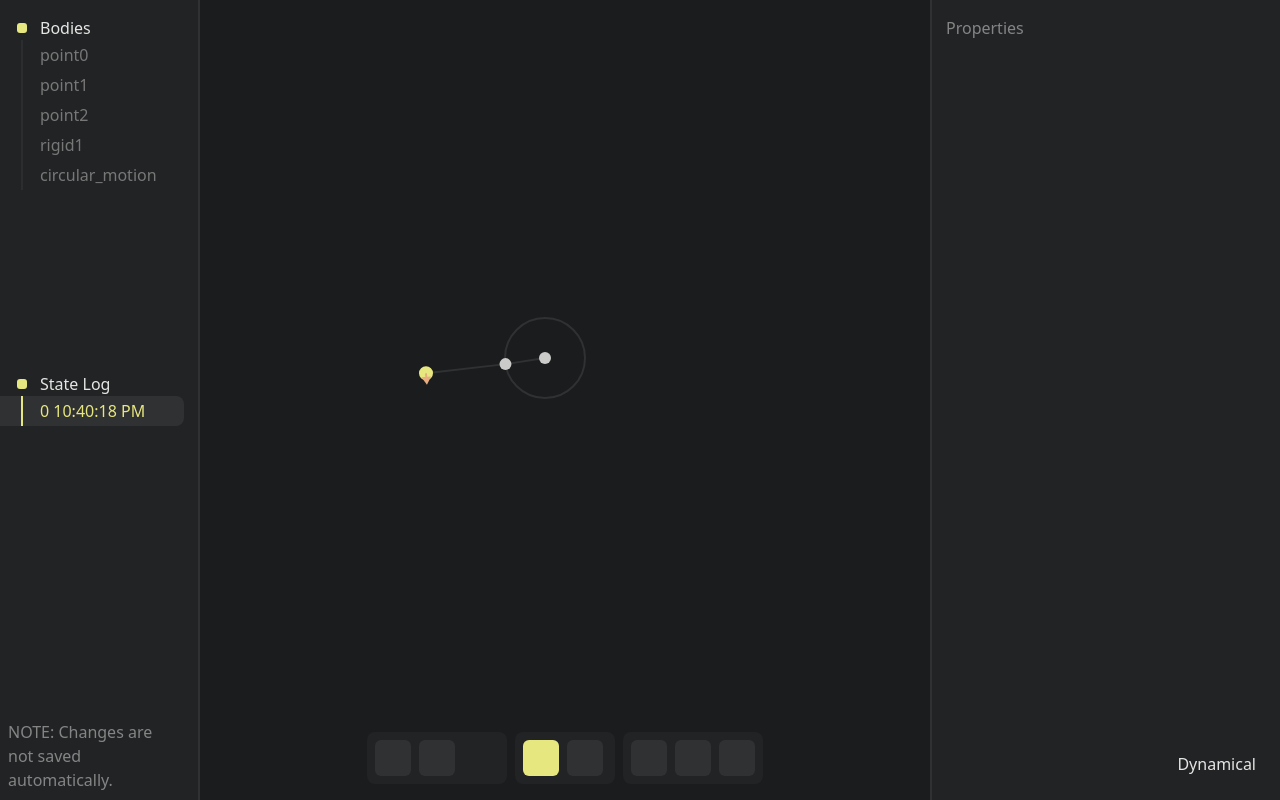
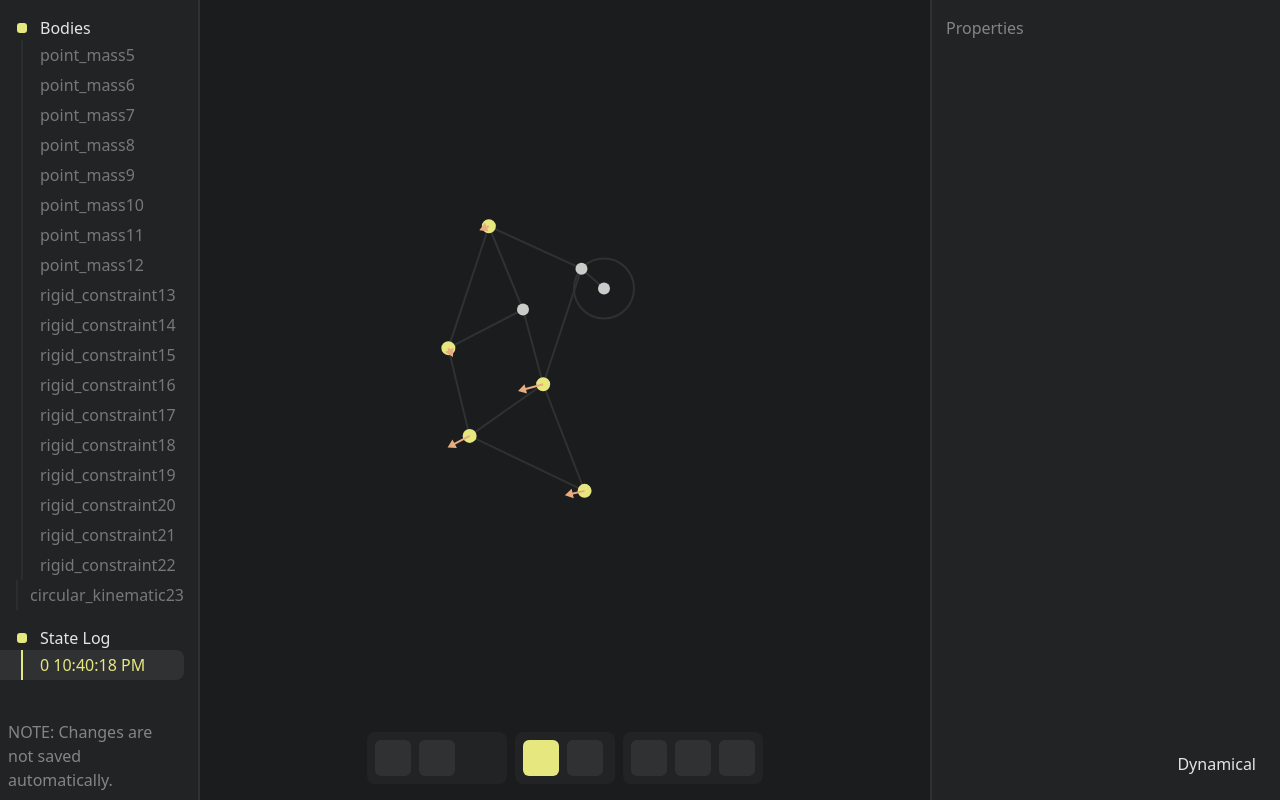
Before and after one commit to sokmontrey/dynamical-js, a Next.js app: page / in a window 1280 px wide. Built offline with nearby package versions, Linux system fonts and the light colour scheme.

Commit message:
properly reset mode + strandbeest demo

```diff
--- a/src/app/page.tsx
+++ b/src/app/page.tsx
@@ -7,7 +7,6 @@ import BodyManager from "@/manager/BodyManager";
 import InputManager from "@/manager/InputManager";
 import LoopManager from "@/manager/LoopManager";
 import ModeManager from "@/manager/ModeManager";
-import circular_kinematic_test_state from "@/states/circular-kinematic-test";
 import ResizableContainer from "@/components/common/ResizableContainer";
 import BodyTreePanel from "@/components/main-component/BodyTreePanel";
 import PropertyPanel from "@/components/main-component/PropertyPanel";
@@ -17,6 +16,7 @@ import StateLog from "@/components/main-component/StateLog";
 import StateTools from "@/components/main-component/StateTools";
 import ToolBar from "@/components/main-component/ToolBar";
 import { useState, useEffect, useMemo, useCallback, useRef } from "react";
+import strandbeest_state from "@/states/strandbeest";
 
 export default function Home() {
 	const {
@@ -34,7 +34,7 @@ export default function Home() {
 		saveState,
 		states,
 		addState,
-	} = usePhysicsSimulation(circular_kinematic_test_state);
+	} = usePhysicsSimulation(strandbeest_state);
 
 	const [current_state_index, setCurrentStateIndex] = useState<number>(states.length - 1);
 
@@ -56,7 +56,6 @@ export default function Home() {
 		BodyManager.init();
 		BodyManager.setOnTreeChange((body_ids) => {
 			setBodyIds(body_ids);
-			ModeManager.reset();
 		});
 		BodyManager.loadFromJSON(states[current_state_index].state);
 	}, [current_state_index, states, setBodyIds]);
--- a/src/components/main-component/PropertyPanel.tsx
+++ b/src/components/main-component/PropertyPanel.tsx
@@ -7,6 +7,8 @@ import { PropBinder } from "@/hooks/usePropBinder";
 import useCircularKinematic_PropBinders from "@/body/circular-kinematic/PanelProps";
 import usePointMass_PropBinders from "@/body/point-mass/PanelProps";
 import useRigidConstraint_PropBinders from "@/body/rigid-constraint/PanelProps";
+import LoopManager from "@/manager/LoopManager";
+import ModeManager from "@/manager/ModeManager";
 
 interface PropertyPanelProps {
     body: Body<any, any>;
@@ -40,6 +42,8 @@ export default function PropertyPanel({
                 <RedButton
                     onConfirmed={() => {
                         BodyManager.removeBody(body.getId()!);
+                        LoopManager.render();
+                        ModeManager.reset();
                     }}
                 >
                     <i className="fa-solid fa-trash-can"></i> Delete
--- /dev/null
+++ b/src/states/strandbeest.ts
@@ -0,0 +1,318 @@
+const strandbeest_state: any = {
+    "point_mass5": {
+        "id": "point_mass5",
+        "type": "point_mass",
+        "props": {
+        "position": {
+            "x": 39,
+            "y": -69.5
+        },
+        "previous_position": {
+            "x": 39,
+            "y": -69.5
+        },
+        "constant_acceleration": {
+            "x": 0,
+            "y": 9.8
+        },
+        "net_force": {
+            "x": 0,
+            "y": 0
+        },
+        "mass": 1,
+        "is_static": true
+        },
+    },
+    "point_mass6": {
+        "id": "point_mass6",
+        "type": "point_mass",
+        "props": {
+        "position": {
+            "x": 67.99115277716876,
+            "y": -61.74673225982361
+        },
+        "previous_position": {
+            "x": 67.99115277716876,
+            "y": -61.74673225982361
+        },
+        "constant_acceleration": {
+            "x": 0,
+            "y": 9.8
+        },
+        "net_force": {
+            "x": 0,
+            "y": 0
+        },
+        "mass": 1,
+        "is_static": true
+        },
+    },
+    "point_mass7": {
+        "id": "point_mass7",
+        "type": "point_mass",
+        "props": {
+        "position": {
+            "x": -42,
+            "y": -48.5
+        },
+        "previous_position": {
+            "x": -42,
+            "y": -48.5
+        },
+        "constant_acceleration": {
+            "x": 0,
+            "y": 9.8
+        },
+        "net_force": {
+            "x": 0,
+            "y": 0
+        },
+        "mass": 1,
+        "is_static": true
+        },
+    },
+    "point_mass8": {
+        "id": "point_mass8",
+        "type": "point_mass",
+        "props": {
+        "position": {
+            "x": -6.541318300264997,
+            "y": -131.2021585466365
+        },
+        "previous_position": {
+            "x": -6.540165416856075,
+            "y": -131.2016642365338
+        },
+        "constant_acceleration": {
+            "x": 0,
+            "y": 9.8
+        },
+        "net_force": {
+            "x": 0,
+            "y": 0
+        },
+        "mass": 1,
+        "is_static": false
+        },
+    },
+    "point_mass9": {
+        "id": "point_mass9",
+        "type": "point_mass",
+        "props": {
+        "position": {
+            "x": -17.51959316305893,
+            "y": 24.93960784544292
+        },
+        "previous_position": {
+            "x": -17.521919066779375,
+            "y": 24.940383122788806
+        },
+        "constant_acceleration": {
+            "x": 0,
+            "y": 9.8
+        },
+        "net_force": {
+            "x": 0,
+            "y": 0
+        },
+        "mass": 1,
+        "is_static": false
+        },
+    },
+    "point_mass10": {
+        "id": "point_mass10",
+        "type": "point_mass",
+        "props": {
+        "position": {
+            "x": -121.88980806372233,
+            "y": -74.63957551374656
+        },
+        "previous_position": {
+            "x": -121.88944366434504,
+            "y": -74.64068919326361
+        },
+        "constant_acceleration": {
+            "x": 0,
+            "y": 9.8
+        },
+        "net_force": {
+            "x": 0,
+            "y": 0
+        },
+        "mass": 1,
+        "is_static": false
+        },
+    },
+    "point_mass11": {
+        "id": "point_mass11",
+        "type": "point_mass",
+        "props": {
+        "position": {
+            "x": -106.74889816031124,
+            "y": 14.351932782353531
+        },
+        "previous_position": {
+            "x": -106.75086956454298,
+            "y": 14.351339094415335
+        },
+        "constant_acceleration": {
+            "x": 0,
+            "y": 9.8
+        },
+        "net_force": {
+            "x": 0,
+            "y": 0
+        },
+        "mass": 1,
+        "is_static": false
+        },
+    },
+    "point_mass12": {
+        "id": "point_mass12",
+        "type": "point_mass",
+        "props": {
+        "position": {
+            "x": -57.812891814634526,
+            "y": 131.98241433730846
+        },
+        "previous_position": {
+            "x": -57.81666222371971,
+            "y": 131.98251016259275
+        },
+        "constant_acceleration": {
+            "x": 0,
+            "y": 9.8
+        },
+        "net_force": {
+            "x": 0,
+            "y": 0
+        },
+        "mass": 1,
+        "is_static": false
+        },
+    },
+    "rigid_constraint13": {
+        "id": "rigid_constraint13",
+        "type": "rigid_constraint",
+        "props": {
+        "is_broken": false
+        },
+        "dependencies": {
+        "pointmass1": "point_mass12",
+        "pointmass2": "point_mass9"
+        }
+    },
+    "rigid_constraint14": {
+        "id": "rigid_constraint14",
+        "type": "rigid_constraint",
+        "props": {
+        "is_broken": false
+        },
+        "dependencies": {
+        "pointmass1": "point_mass9",
+        "pointmass2": "point_mass11"
+        }
+    },
+    "rigid_constraint15": {
+        "id": "rigid_constraint15",
+        "type": "rigid_constraint",
+        "props": {
+        "is_broken": false
+        },
+        "dependencies": {
+        "pointmass1": "point_mass11",
+        "pointmass2": "point_mass10"
+        }
+    },
+    "rigid_constraint16": {
+        "id": "rigid_constraint16",
+        "type": "rigid_constraint",
+        "props": {
+        "is_broken": false
+        },
+        "dependencies": {
+        "pointmass1": "point_mass10",
+        "pointmass2": "point_mass7"
+        }
+    },
+    "rigid_constraint17": {
+        "id": "rigid_constraint17",
+        "type": "rigid_constraint",
+        "props": {
+        "is_broken": false
+        },
+        "dependencies": {
+        "pointmass1": "point_mass10",
+        "pointmass2": "point_mass8"
+        }
+    },
+    "rigid_constraint18": {
+        "id": "rigid_constraint18",
+        "type": "rigid_constraint",
+        "props": {
+        "is_broken": false
+        },
+        "dependencies": {
+        "pointmass1": "point_mass8",
+        "pointmass2": "point_mass7"
+        }
+    },
+    "rigid_constraint19": {
+        "id": "rigid_constraint19",
+        "type": "rigid_constraint",
+        "props": {
+        "is_broken": false
+        },
+        "dependencies": {
+        "pointmass1": "point_mass11",
+        "pointmass2": "point_mass12"
+        }
+    },
+    "rigid_constraint20": {
+        "id": "rigid_constraint20",
+        "type": "rigid_constraint",
+        "props": {
+        "is_broken": false
+        },
+        "dependencies": {
+        "pointmass1": "point_mass9",
+        "pointmass2": "point_mass7"
+        }
+    },
+    "rigid_constraint21": {
+        "id": "rigid_constraint21",
+        "type": "rigid_constraint",
+        "props": {
+        "is_broken": false
+        },
+        "dependencies": {
+        "pointmass1": "point_mass9",
+        "pointmass2": "point_mass6"
+        }
+    },
+    "rigid_constraint22": {
+        "id": "rigid_constraint22",
+        "type": "rigid_constraint",
+        "props": {
+        "is_broken": false
+        },
+        "dependencies": {
+        "pointmass1": "point_mass8",
+        "pointmass2": "point_mass6"
+        }
+    },
+    "circular_kinematic23": {
+        "id": "circular_kinematic23",
+        "type": "circular_kinematic",
+        "props": {
+        "angular_velocity": -0.5235987755982988,
+        "is_running": true
+        },
+        "dependencies": {
+        "center_pointmass": "point_mass5",
+        "anchor_pointmass": "point_mass6"
+        }
+    }
+};
+
+export default strandbeest_state;
```
